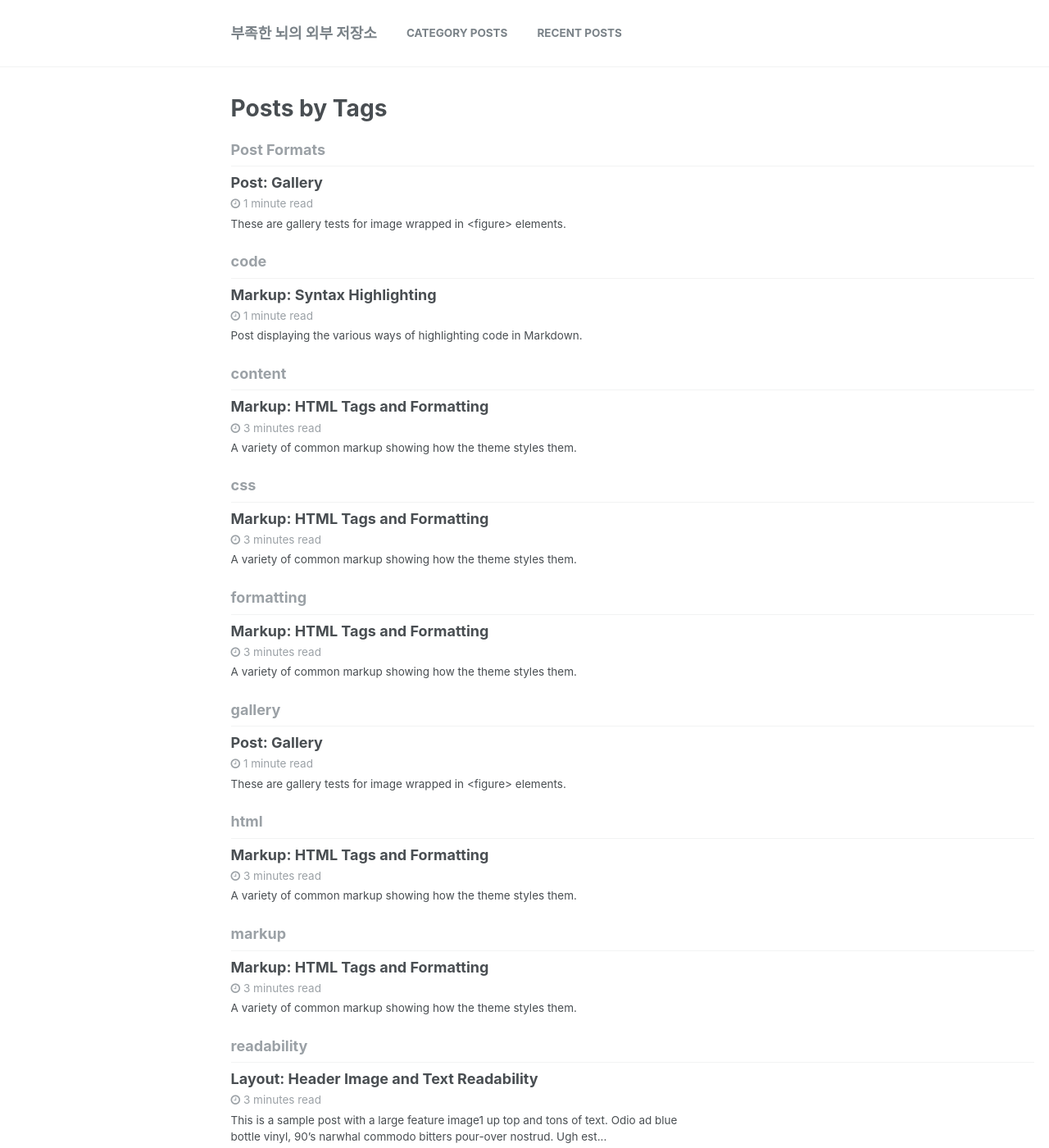
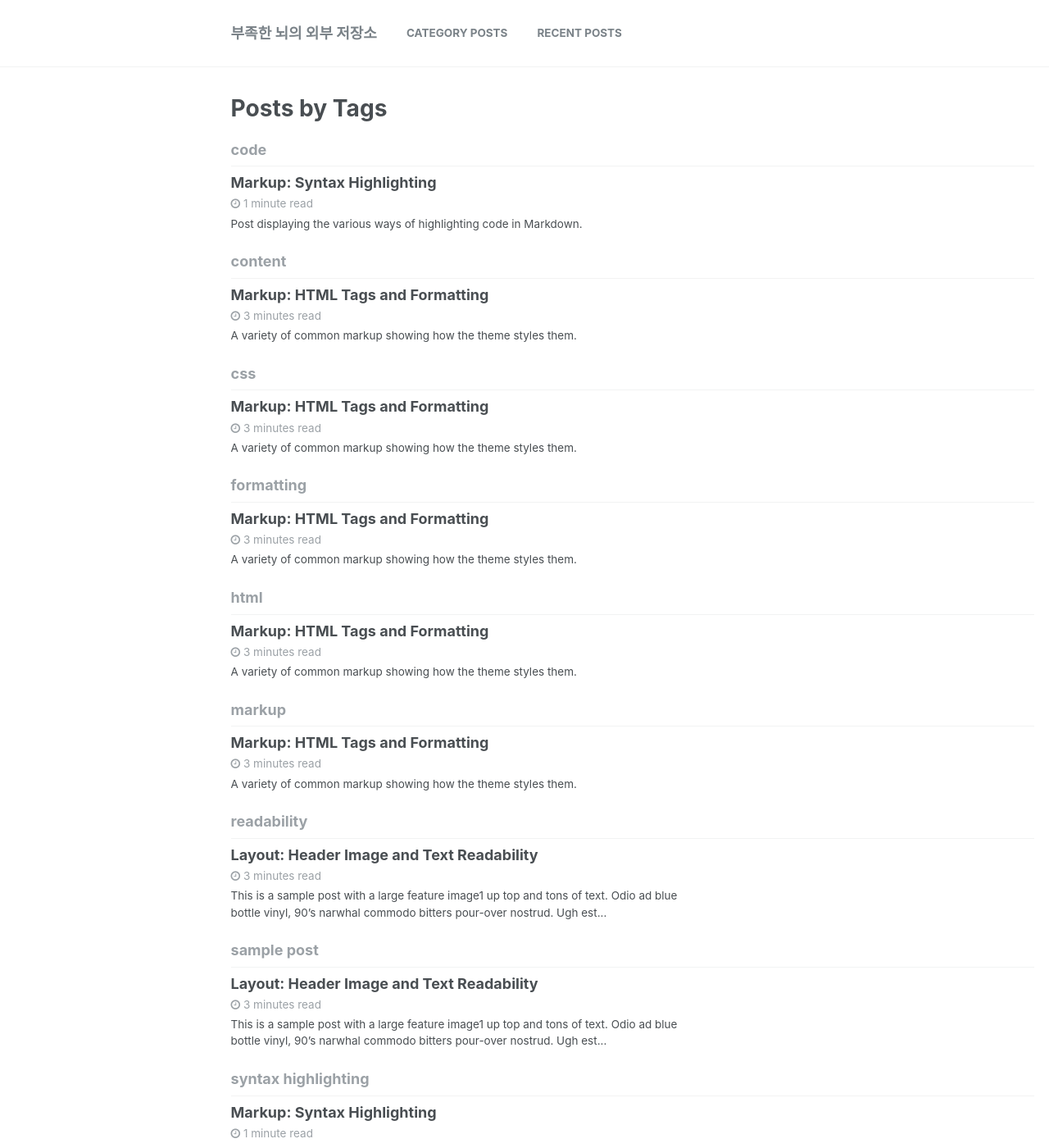
Before and after one commit to SofWa/custom-minimal-mistakes, a Jekyll site: the page built from _pages/tag-archive.html, in a window 1280 px wide and 1400 px high. Shown: the whole window at 82% size. Built offline with Jekyll 4.4.1, drawn with Linux system fonts in a browser that asks for light colours; part of the change alters nothing that is shown; some of the changed text lies outside the part shown.

Commit message:
Update 2010-09-09-post-gallery.md

````diff
--- a/_posts/2010-09-09-post-gallery.md
+++ b/_posts/2010-09-09-post-gallery.md
@@ -2,99 +2,4 @@
 title: "Post: Gallery"
 categories:
   - Post Formats
-tags:
-  - gallery
-  - Post Formats
-  - tiled
-gallery:
-  - url: unsplash-gallery-image-1.jpg
-    image_path: unsplash-gallery-image-1-th.jpg
-    alt: "placeholder image 1"
-  - url: unsplash-gallery-image-2.jpg
-    image_path: unsplash-gallery-image-2-th.jpg
-    alt: "placeholder image 2"
-  - url: unsplash-gallery-image-3.jpg
-    image_path: unsplash-gallery-image-3-th.jpg
-    alt: "placeholder image 3"
-  - url: unsplash-gallery-image-1.jpg
-    image_path: unsplash-gallery-image-1-th.jpg
-    alt: "placeholder image 1"
-  - url: unsplash-gallery-image-2.jpg
-    image_path: unsplash-gallery-image-2-th.jpg
-    alt: "placeholder image 2"
-  - url: unsplash-gallery-image-3.jpg
-    image_path: unsplash-gallery-image-3-th.jpg
-    alt: "placeholder image 3"
-gallery2:
-  - url: https://flic.kr/p/8a6Ven
-    image_path: https://farm2.staticflickr.com/1272/4697500467_8294dac099_q.jpg
-    alt: "Black and grays with a hint of green"
-  - url: https://flic.kr/p/8a738X
-    image_path: https://farm5.staticflickr.com/4029/4697523701_249e93ba23_q.jpg
-    alt: "Made for open text placement"
-  - url: https://flic.kr/p/8a6VXP
-    image_path: https://farm5.staticflickr.com/4046/4697502929_72c612c636_q.jpg
-    alt: "Fog in the trees"
-gallery3:
-  - image_path: unsplash-gallery-image-2-th.jpg
-    alt: "placeholder image 2"
-  - image_path: unsplash-gallery-image-4-th.jpg
-    alt: "placeholder image 4"
 ---
-
-These are gallery tests for image wrapped in `<figure>` elements.
-
-To place a gallery add the necessary YAML Front Matter:
-
-```yaml
-gallery:
-  - url: unsplash-gallery-image-1.jpg
-    image_path: unsplash-gallery-image-1-th.jpg
-    alt: "placeholder image 1"
-  - url: unsplash-gallery-image-2.jpg
-    image_path: unsplash-gallery-image-2-th.jpg
-    alt: "placeholder image 2"
-  - url: unsplash-gallery-image-3.jpg
-    image_path: unsplash-gallery-image-3-th.jpg
-    alt: "placeholder image 3"
-  - url: unsplash-gallery-image-4.jpg
-    image_path: unsplash-gallery-image-4-th.jpg
-    alt: "placeholder image 4"
-```
-
-And then drop-in the gallery include --- gallery `caption` is optional.
-
-```liquid
-{% raw %}{% include gallery caption="This is a sample gallery with **Markdown support**." %}{% endraw %}
-```
-
-{% include gallery caption="This is a sample gallery with **Markdown support**." %}
-
-This is some text after the gallery just to make sure that everything aligns properly.
-
-Here comes another gallery, this time set the `id` to match 2nd gallery hash in YAML Front Matter.
-
-```yaml
-gallery2:
-  - url: https://flic.kr/p/8a6Ven
-    image_path: https://farm2.staticflickr.com/1272/4697500467_8294dac099_q.jpg
-    alt: "Black and grays with a hint of green"
-  - url: https://flic.kr/p/8a738X
-    image_path: https://farm5.staticflickr.com/4029/4697523701_249e93ba23_q.jpg
-    alt: "Made for open text placement"
-  - url: https://flic.kr/p/8a6VXP
-    image_path: https://farm5.staticflickr.com/4046/4697502929_72c612c636_q.jpg
-    alt: "Fog in the trees"
-```
-
-And place it like so:
-
-```liquid
-{% raw %}{% include gallery id="gallery2" caption="This is a second gallery example with images hosted externally." %}{% endraw %}
-```
-
-{% include gallery id="gallery2" caption="This is a second gallery example with images hosted externally." %}
-
-And for giggles one more gallery just to make sure this works. To fill page content container add `class="full"`.
-
-{% include gallery id="gallery3" class="full" caption="This is a third gallery example with two images and fills the entire content container." %}
````
